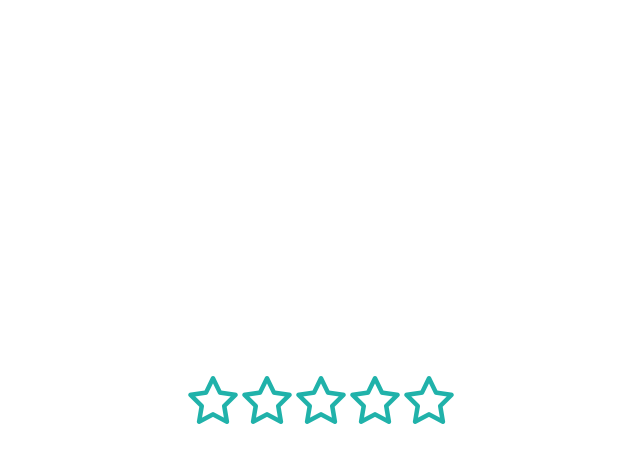
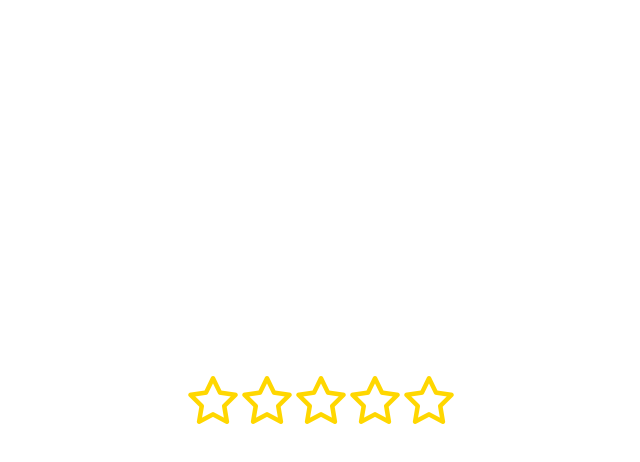
Before and after one commit to casaor/rating, a plain HTML site: page index.html in a window 1280 px wide. Both pictures are taken after a click on the icon 748 px from the left and 400 px from the top of the page. Shown: the whole page, without its empty margins (319-959 px from the left). Drawn offline with Linux system fonts and the light colour scheme.

Commit message:
nivell 1 completat

```diff
--- a/css/estils.scss
+++ b/css/estils.scss
@@ -31,3 +31,12 @@ body {
     }
 
 }
+
+.checked
+{
+  color:gold;
+}
+.unchecked
+{
+  color:lightseagreen;
+}
--- a/index.html
+++ b/index.html
@@ -16,12 +16,12 @@
 
 <body>
 
-   <div id="contenedor">
-        <i class="far fa-star" onclick="vote(1)"></i>
-        <i class="far fa-star" onclick="vote(2)"></i>
-        <i class="far fa-star" onclick="vote(3)"></i>
-        <i class="far fa-star" onclick="vote(4)"></i>
-        <i class="far fa-star" onclick="vote(5)"></i>
+    <div id="contenedor">
+        <i class="far fa-star unchecked" id="cinco"></i>
+        <i class="far fa-star unchecked" id="cuatro"></i>
+        <i class="far fa-star unchecked" id="tres"></i>
+        <i class="far fa-star unchecked" id="dos"></i>
+        <i class="far fa-star unchecked" id="uno"></i>
     </div>
 
     <script src='js/rating.js' type='text/javascript'></script>
--- a/js/rating.js
+++ b/js/rating.js
@@ -1,14 +1,26 @@
-/*star = document.getElementById("hola");
+let list=['cinco','cuatro','tres','dos','uno'];
 
-function changeColor (star) {
-    star.style.color = "pink";
-}
-*/
+list.forEach(function(element) {
+    let star = document.getElementById(element);
 
-function vote(rating) {
-    $('#contenedor i')
-        .slice(0, rating)
-        .each(function(){
-            $(this).toggleClass('far fas')
-        })
-}
+    star.addEventListener("click", function(){
+
+        let els = document.querySelectorAll(".checked");
+        els.forEach(function(el) {
+            el.classList.add('unchecked');
+        });
+
+        let num = list.indexOf(element);
+        let i;
+        for (i = num; i <= 5; i++){
+            mas = document.getElementById(list[i]);
+            var cls = mas.className;
+
+            if(cls.includes("unchecked")) {
+                mas.classList.remove("unchecked");
+                mas.classList.add("checked");
+            }
+        }
+
+    });
+});
```
Also changed, not shown: css/estils.css, 1 other file.
